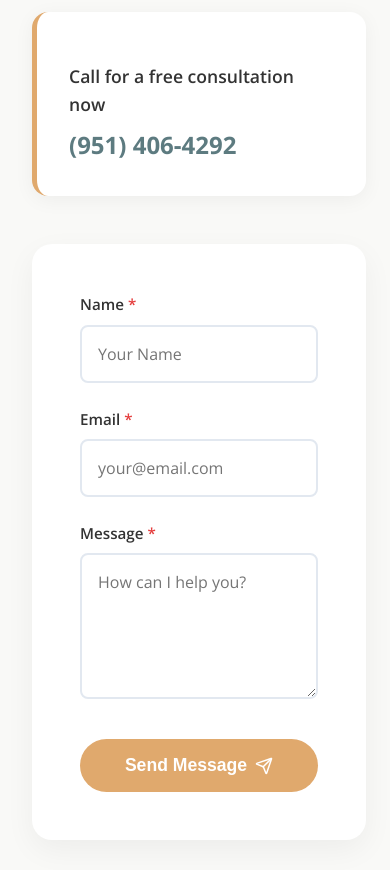
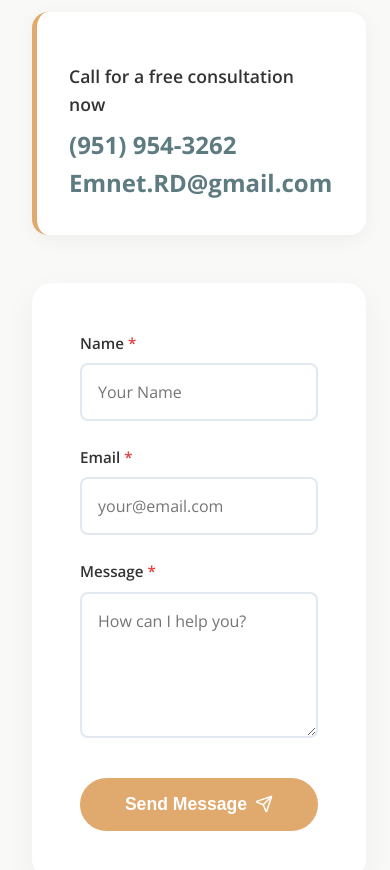
Before and after one commit to bekacr7/Emnet-Portfolio, a Next.js app: page / in a window 390 px wide. Shown: the part 3860-4730 px from the top of the page. Built offline with nearby package versions, Linux system fonts and the light colour scheme.

Commit message:
feat: update contact phone number and add email address

```diff
--- a/src/app/components/Contact.tsx
+++ b/src/app/components/Contact.tsx
@@ -66,7 +66,8 @@ export default function Contact() {
 
                         <div className={styles.callToAction}>
                             <p className={styles.ctaText}>Call for a free consultation now</p>
-                            <a href="tel:9514064292" className={styles.phoneLink}>(951) 406-4292</a>
+                            <a href="tel:9519543262" className={styles.phoneLink}>(951) 954-3262</a>
+                            <a href="mailto:Emnet.RD@gmail.com" className={styles.phoneLink}>Emnet.RD@gmail.com</a>
                         </div>
                     </div>
 
```
